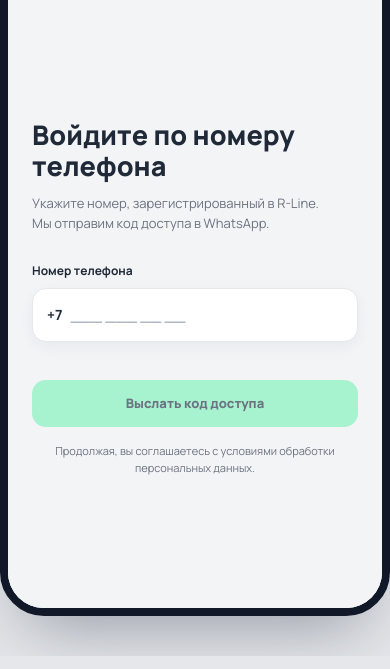
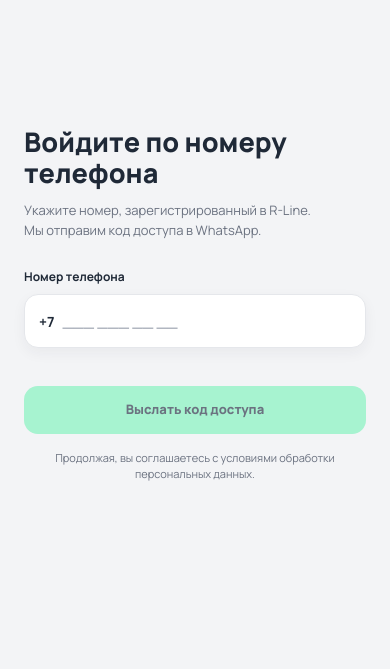
Before and after one commit to rauan-boop/avtopartner-app, a plain HTML site: page avtopartner-app-mockup.html in a window 390 px wide. Shown: the part 250-919 px from the top of the page. Drawn offline with nearby package versions, Linux system fonts and the light colour scheme.

Commit message:
style: make app responsive without phone frame

```diff
--- a/avtopartner-app-mockup.html
+++ b/avtopartner-app-mockup.html
@@ -31,11 +31,12 @@
     --font:'Manrope',-apple-system,BlinkMacSystemFont,'Segoe UI',sans-serif;
   }
   *{box-sizing:border-box;margin:0;padding:0;}
-  body{ background:#E5E7EB; font-family:var(--font); display:flex; align-items:flex-start; justify-content:center; min-height:100vh; padding:40px 16px;}
-  .stage{ display:flex; flex-direction:column; align-items:center; gap:16px;}
+  html,body{ min-height:100%;}
+  body{ background:var(--bg); font-family:var(--font); display:flex; justify-content:center; min-height:100dvh;}
+  .stage{ width:100%; min-height:100dvh; display:flex; justify-content:center;}
 
-  .phone{ width:390px; height:826px; background:var(--bg); border-radius:44px; border:8px solid #111827; box-shadow:0 32px 70px -24px rgba(31,41,55,.42); overflow:hidden; position:relative; display:flex; flex-direction:column;}
-  .notch{ position:absolute; top:8px; left:50%; transform:translateX(-50%); width:120px; height:22px; background:#111827; border-radius:14px; z-index:60;}
+  .phone{ width:100%; max-width:520px; min-height:100dvh; background:var(--bg); overflow:hidden; position:relative; display:flex; flex-direction:column;}
+  .notch{ display:none;}
   .statusbar{ padding:18px 26px 4px; display:flex; justify-content:space-between; color:var(--text-hi); font-size:13px; font-weight:700;}
 
   .screen{ flex:1; overflow-y:auto; padding:4px 18px 100px; scrollbar-width:none;}
```
